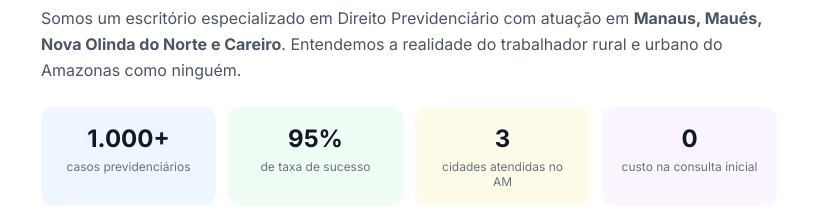
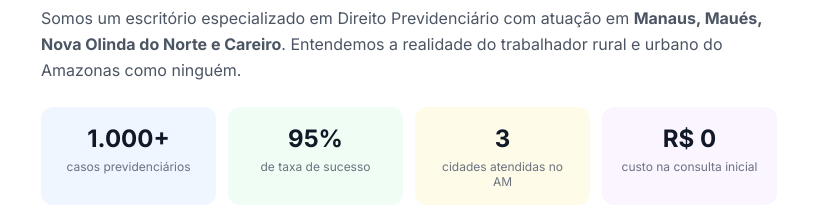
Before and after one commit to Fonsecaemiranda/site_principal, a React (Vite) app: page /salario-maternidade-inss in a window 1280 px wide. Shown: the part 6820-7033 px from the top of the page, without its empty margins (231-1048 px from the left). Built offline with nearby package versions, Linux system fonts and the light colour scheme; a web font is replaced by a local one.

Commit message:
Update SalarioMaternidadePage.tsx

```diff
--- a/pages/SalarioMaternidadePage.tsx
+++ b/pages/SalarioMaternidadePage.tsx
@@ -466,7 +466,7 @@ const SalarioMaternidadePage: React.FC = () => {
                             { num: "1.000+", label: "casos previdenciários", color: "bg-blue-50" },
                             { num: "95%", label: "de taxa de sucesso", color: "bg-green-50" },
                             { num: "3", label: "cidades atendidas no AM", color: "bg-yellow-50" },
-                            { num: "0", label: "custo na consulta inicial", color: "bg-purple-50" },
+                            { num: "R$ 0", label: "custo na consulta inicial", color: "bg-purple-50" },
                         ].map((s) => (
                             <div key={s.label} className={`${s.color} rounded-xl p-4 text-center`}>
                                 <p className="text-2xl font-black text-gray-900">{s.num}</p>
```
